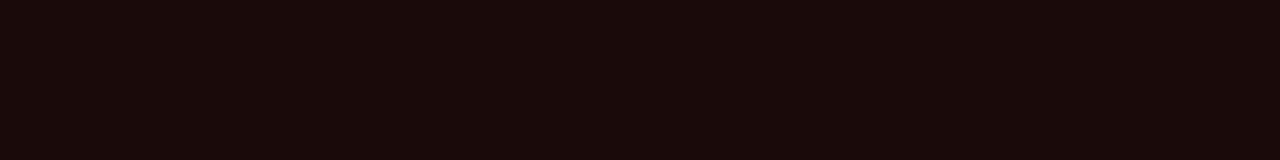
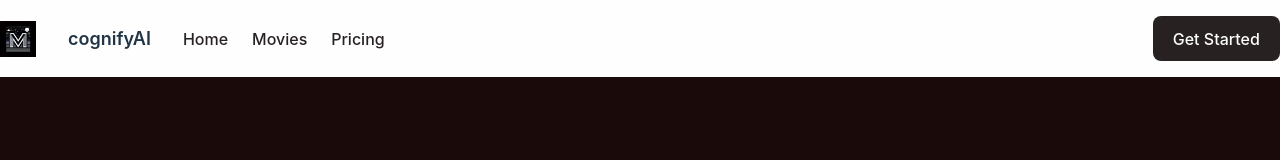
Before and after one commit to chicuongvo/movie-box, a React (Vite) app: page / in a window 1280 px wide. Shown: the top 160 px of the page. Built offline with nearby package versions, Linux system fonts and the light colour scheme; no server answers.

Commit message:
Add navbar + fix button styles

```diff
--- a/src/components/NavBar.tsx
+++ b/src/components/NavBar.tsx
@@ -3,11 +3,11 @@
 const navItems = [
   {
     title: `Home`,
-    link: `#home`,
+    link: `/`,
   },
   {
-    title: `Features`,
-    link: `#features`,
+    title: `Movies`,
+    link: `/movies`,
   },
   {
     title: `Pricing`,
--- a/src/pages/App.tsx
+++ b/src/pages/App.tsx
@@ -5,10 +5,12 @@
 import HomePage from "./HomePage/HomePage.tsx";
 import Login from "./Login/Login.tsx";
 import Checkout from "../components/CheckoutPage/CheckoutPage.tsx";
+import NavBar from "../components/NavBar.tsx";
 
 function App() {
   return (
     <>
+      <NavBar />
       <BrowserRouter>
         <Routes>
           <Route path="/" element={<HomePage />}></Route>
--- a/src/pages/MovieDetail/MovieDetail.module.css
+++ b/src/pages/MovieDetail/MovieDetail.module.css
@@ -226,3 +226,8 @@
   justify-content: space-between;
   margin-bottom: 8px;
 }
+
+.add-to-cart {
+  padding: 8px 16px;
+  background-color: var(--color--primary);
+}
--- a/src/pages/MovieDetail/MovieDetail.tsx
+++ b/src/pages/MovieDetail/MovieDetail.tsx
@@ -37,8 +37,8 @@
             `${API_URL}/${id}?api_key=${API_KEY}&append_to_response=credits`
           );
           const data = await res.json();
+          setMovie(data);
           const { cast } = data.credits;
-          setMovie(data);
           setCasts(cast.slice(0, CAST_NUM_PER_PAGE));
         } catch (error) {
           console.error(error);
@@ -78,7 +78,6 @@
           const data = await res.json();
           const reviews = data.results.slice(0, 4);
           setReviews(reviews);
-          console.log(reviews);
         } catch (error) {
           console.error(error);
         }
@@ -135,7 +134,7 @@
             <span className={styles["movie-price"]}>$29.00</span>
           </li>
           <li>
-            <button className="add-to-cart">Add to cart</button>
+            <button className={styles["add-to-cart"]}>Add to cart</button>
           </li>
         </ul>
       </div>
```
